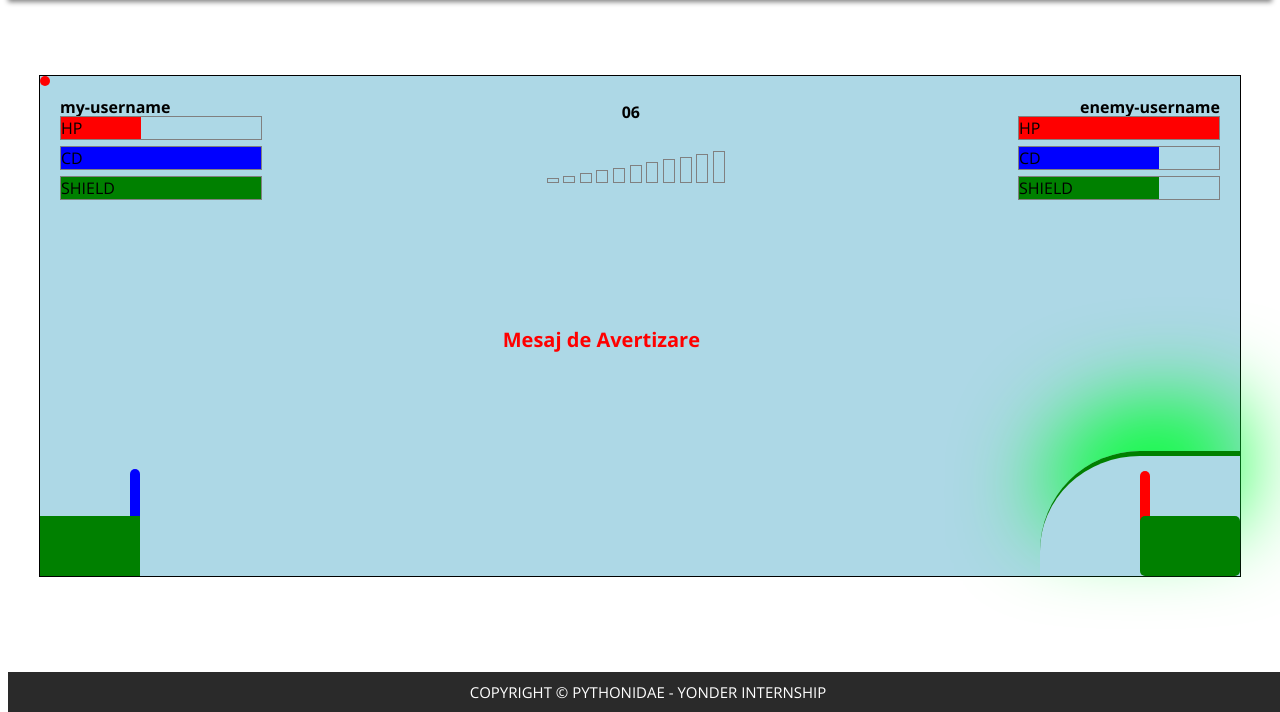
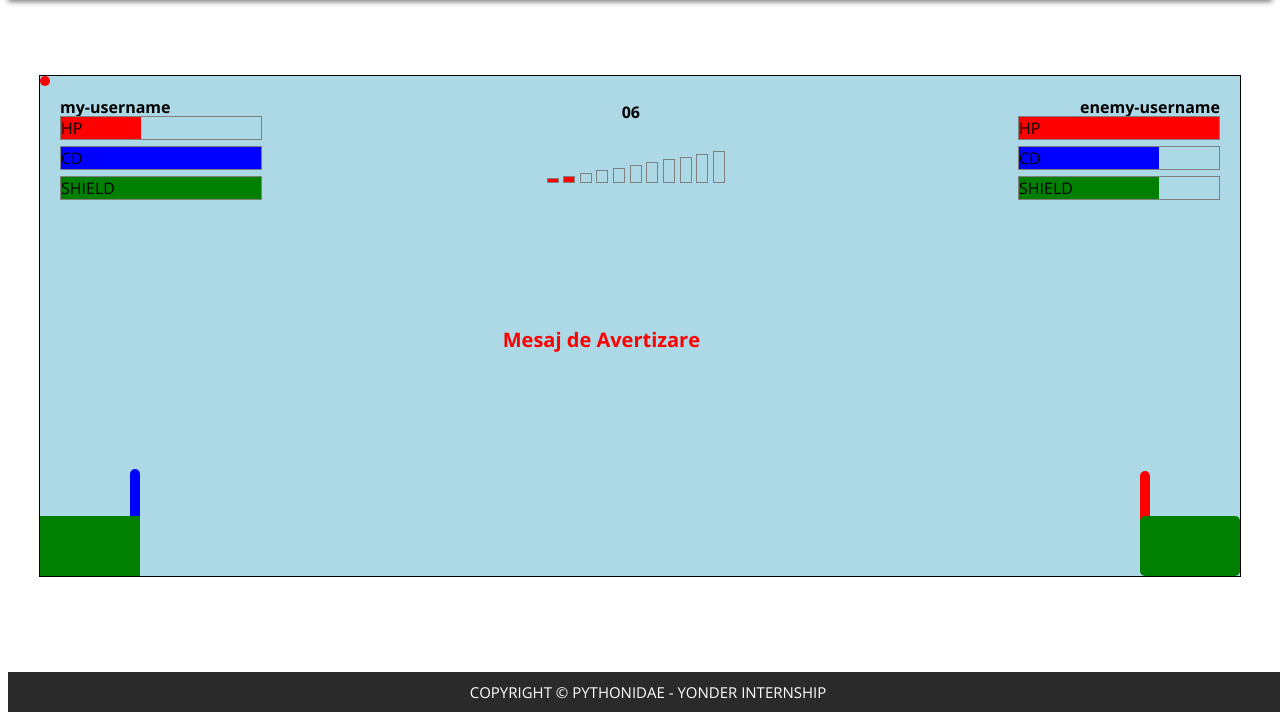
Before and after one commit to Ale282313/Meatballs-Game, a Flask app: page /game/game in a window 1280 px wide. Shown: the part 88-800 px from the top of the page. Run offline with Flask 2, Linux system fonts and the light colour scheme; the visitor is signed in with stand-in values (Sample User, id 1); data comes from the database, SQL or seed files in the repository; some libraries are stand-ins or nearby versions.

Commit message:
Working in progress...

```diff
--- a/app/static/css/game.css
+++ b/app/static/css/game.css
@@ -221,11 +221,10 @@
 
 /* enemy player's tank (body+cannon) */
 #enemy-cannon{
-    background: transparent;
-    border-top: 50px solid red;
+    background: red;
     border-radius: 5px;
     width: 10px;
-    height: 50px;
+    height: 100px;
 
     position: absolute;
     right: 90px;
@@ -250,7 +249,7 @@
 
     border-top: 5px solid green;
     border-top-left-radius: 100px;
-    /*display: none;*/
+    display: none;
     /*defense shadow*/
     -webkit-box-shadow: 1px -51px 89px -3px rgba(0,255,51,1);
     -moz-box-shadow: 1px -51px 89px -3px rgba(0,255,51,1);
--- a/app/static/js/game.js
+++ b/app/static/js/game.js
@@ -1,34 +1,50 @@
+function Game() {
+    this.myCannon = $("#my-cannon");
+    this.enemyCannon = $("#enemy-cannon");
+    this.myCurrentCooldown=$("#my-current-cooldown");
+    this.myCooldown=$("#my-cooldown");
+    this.gameBox=$("#game-box");
+    this.warningMessage = $("#message");
+    this.myBody = $("#my-body");
+    this.myMissile = $("#my-missile");
+    this.gravity = ((Math.random()*10)+1).toFixed(2);
+
+    this.displayGravity = function() {
+        //$("#gravity-bars:nth-child(g)").addClass("on");
+    }
+    this.startTimer = function() {
+        var secs = 0;
+        var timer = $('#timer');
+        setInterval(function() {
+        secs+=1;
+        if(secs<59) {
+            if(secs<10) { timer.text("0" + secs); }
+            else { timer.text(secs); }
+        }
+        else {
+            if(secs%60<10) { timer.text(Math.round(secs/60) + ":0" + secs%60); }
+            else { timer.text(Math.round(secs/60) + ":" + secs%60); }
+        }
+    }, 1000);}
+    this.initializeGame = function() {
+        this.displayGravity();
+        this.startTimer();
+    }
+
+}
+
 $(document).ready(function () {
-    startTimer();
-    displayGravity();
-
-    //initialize most used DOM elements
-    var myCannon=$("#my-cannon");
-    var myCurrentCooldown=$("#my-current-cooldown");
-    var gameBox=$("#game-box");
-    var warningMessage = $("#message");
-    var myBody = $("#my-body");
-    var myMissile = $("#my-missile");
-
-    //initialize g - this will be done on the server side, but for now, we do it here
-    var g = ((Math.random()*10)+1).toFixed(2);
+    game = new Game();
+    game.initializeGame();
+});
 
 $(document).mousemove(function(e){
-        var distX = e.pageX - gameBox.offset().left - myBody.width();
-        var distY = Math.abs(e.pageY - gameBox.offset().top - gameBox.height())-myBody.height();
-
-        var angle = Math.atan2(distX,distY)*(180/Math.PI);
-        if(angle<0) {
-          angle=0;
-        }
-        if(angle>90) {
-          angle=90;
-        }
-        myCannon.css({ "-webkit-transform": 'rotate(' + angle + 'deg)'});
-        myCannon.css({ '-moz-transform': 'rotate(' + angle + 'deg)'});
-        myCannon.css({ 'transform': 'rotate(' + angle + 'deg)'});
+    angle = getAngle(e);
+    rotateCannon(game.myCannon, angle);
+    //this will call when we get a 201 message from the server
+    //rotateCannon($("#enemy-cannon"), -angle);
 });
-    gameBox.mousedown(function(e){
+game.gameBox.mousedown(function(e){
         if(e.which==1) {
             $('#power').show();
             $('#power').css({
@@ -130,6 +146,24 @@ $(document).ready(function () {
 
     });
 
+
+
+function getAngle(e) {
+        var distX = e.pageX - game.gameBox.offset().left - game.myBody.width();
+        var distY = Math.abs(e.pageY - game.gameBox.offset().top - game.gameBox.height()) - game.myBody.height();
+        var angle = Math.atan2(distX, distY) * (180 / Math.PI);
+        if (angle < 0) {
+            angle = 0;
+        }
+        if (angle > 90) {
+            angle = 90;
+        }
+        return angle;
+    }
+function rotateCannon(cannon, angle) {
+    cannon.css({ 'transform': 'rotate(' + angle + 'deg)'});
+}
+
 function myShot(startPosition, angle, power) {
         var hit = jQuery.Deferred();
         var pro = {x:startPosition[0],
@@ -216,32 +250,13 @@ $(document).ready(function () {
 function shieldCooldownReset() {
         var myCurrentShield = $("#my-current-shield");
         var shieldCooldownTimer = setInterval(function(){
-        if(myCurrentShield.width()<=Math.floor($("#my-shield").width())) {
+        if(myCurrentShield.width()<=Math.ceil($("#my-shield").width())) {
             myCurrentShield.css( { width: myCurrentShield.width()+1 + "px"} );
         }
         else { clearInterval(shieldCooldownTimer); }
         }, 1000/10); //takes 20 seconds to refresh the shot
     }
 
-    function displayGravity() {
-        //$("#gravity-bars:nth-child(g)").addClass("on");
-    }
-    function startTimer() {
-        var secs = 0;
-        var timer = $('#timer');
-        setInterval(function() {
-        secs+=1;
-        if(secs<59) {
-            if(secs<10) { timer.text("0" + secs); }
-            else { timer.text(secs); }
-        }
-        else {
-            if(secs%60<10) { timer.text(Math.round(secs/60) + ":0" + secs%60); }
-            else { timer.text(Math.round(secs/60) + ":" + secs%60); }
-        }
-    }, 1000);}
-
 $(document).bind("contextmenu", function(event) {
         event.preventDefault();
     });
-});
--- a/app/templates/game/game.html
+++ b/app/templates/game/game.html
@@ -13,8 +13,8 @@
                 <div id="timer">.</div>
                 <div id="message">Mesaj de Avertizare</div>
                 <div id="gravity-bars">
-                    <div class="unu bar"></div>
-                    <div class="doi bar"></div>
+                    <div class="unu bar on"></div>
+                    <div class="doi bar on"></div>
                     <div class="trei bar"></div>
                     <div class="patru bar"></div>
                     <div class="cinci bar"></div>
```
Lines whose indentation alone changed are shown as unchanged.
